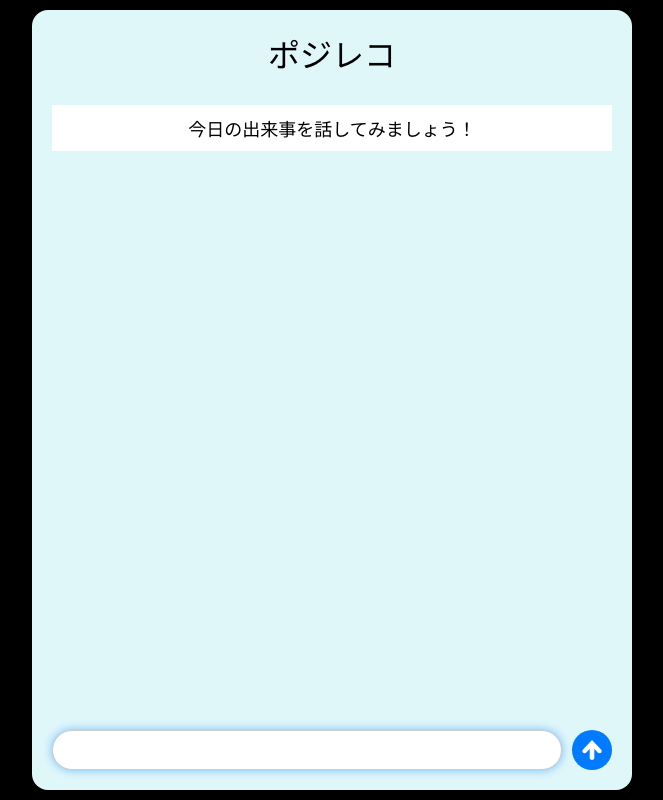
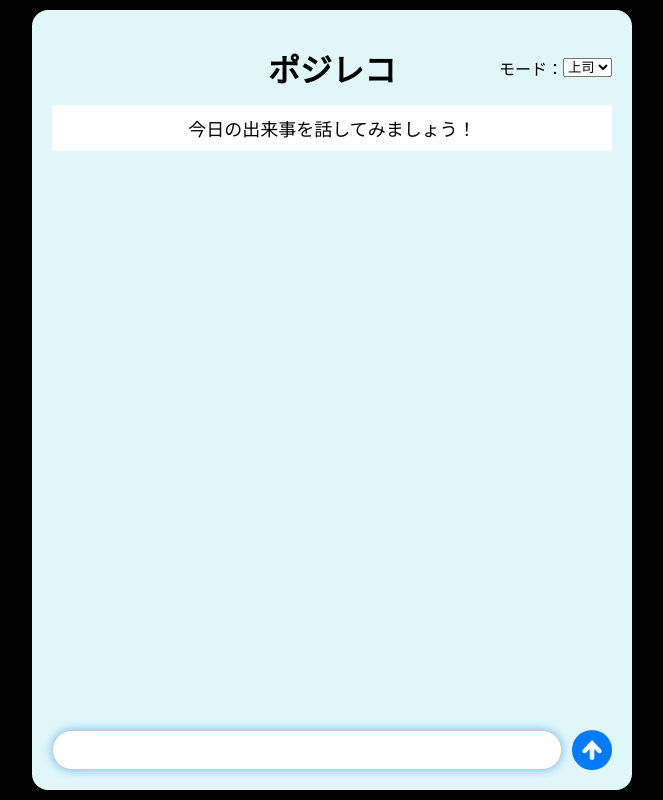
Before and after one commit to eREDROCK/Positive_Record, a React (Create React App) app in the folder frontend/app/: page / in a window 1280 px wide. Shown: the whole page, without its empty margins (308-971 px from the left). Built offline with nearby package versions, Linux system fonts and the light colour scheme.

Commit message:
モード切替・ローディング画面実装

```diff
--- a/frontend/app/src/App.css
+++ b/frontend/app/src/App.css
@@ -20,7 +20,25 @@ body {
 header {
   text-align: center;
   height: 75px;
+  display: flex;
+  align-items: center;
+  justify-content: space-between;
+  position: relative;
+}
+
+header h1 {
+  margin: 0;
   font-size: 2em;
+  flex: 1;
+  text-align: center;
+}
+
+header div {
+  margin-left: auto;
+  display: flex;
+  align-items: center;
+  position: absolute;
+  right: 0;
 }
 
 .chatHeader {
@@ -66,7 +84,7 @@ header {
 
 .chat button:hover {
   background-color: #009900;
-  /* ホバー時の色を少し濃くする */
+  /* ホバー時の色を��し濃くする */
 }
 
 .chat button:active {
--- a/frontend/app/src/App.js
+++ b/frontend/app/src/App.js
@@ -4,6 +4,7 @@ import { useState, useEffect } from 'react';
 function App() {
   const [inputText, setInputText] = useState('');
   const [isDisabled, setIsDisabled] = useState(false);
+  const [mode, setMode] = useState('joshi'); // 初期値を設定
 
   useEffect(() => {
     // ページ読み込み時にinputにフォーカスを当てる
@@ -70,7 +71,7 @@ function App() {
       headers: {
         'Content-Type': 'application/json'
       },
-      body: JSON.stringify({ messages }),
+      body: JSON.stringify({ messages, mode }), // modeを追加
     });
 
     const result = await response.json();
@@ -84,7 +85,7 @@ function App() {
     newOutputDiv.textContent = result.extracted_text; // サーバーからの回答を設定
     chatElement.insertBefore(newOutputDiv, chatElement.querySelector('button'));
 
-    // inputとbutton���使えるようにする
+    // inputとbuttonを使えるようにする
     inputElement.disabled = false;
     buttonElement.disabled = false;
     setIsDisabled(false);
@@ -119,7 +120,7 @@ function App() {
       headers: {
         'Content-Type': 'application/json'
       },
-      body: JSON.stringify({ messages }),
+      body: JSON.stringify({ messages, mode }), // modeを追加
     });
 
     const result = await response.json();
@@ -157,7 +158,16 @@ function App() {
   return (
     <div className="App">
       <header>
-        ポジレコ
+        <h1>
+          ポジレコ
+        </h1>
+        <div>
+          モード：
+          <select className="mode-dropdown" value={mode} onChange={(e) => setMode(e.target.value)}>
+            <option value="joshi">上司</option>
+            <option value="buka">部下</option>
+          </select>
+        </div>
       </header>
       <div className='chatHeader'>
         今日の出来事を話してみましょう！
```
